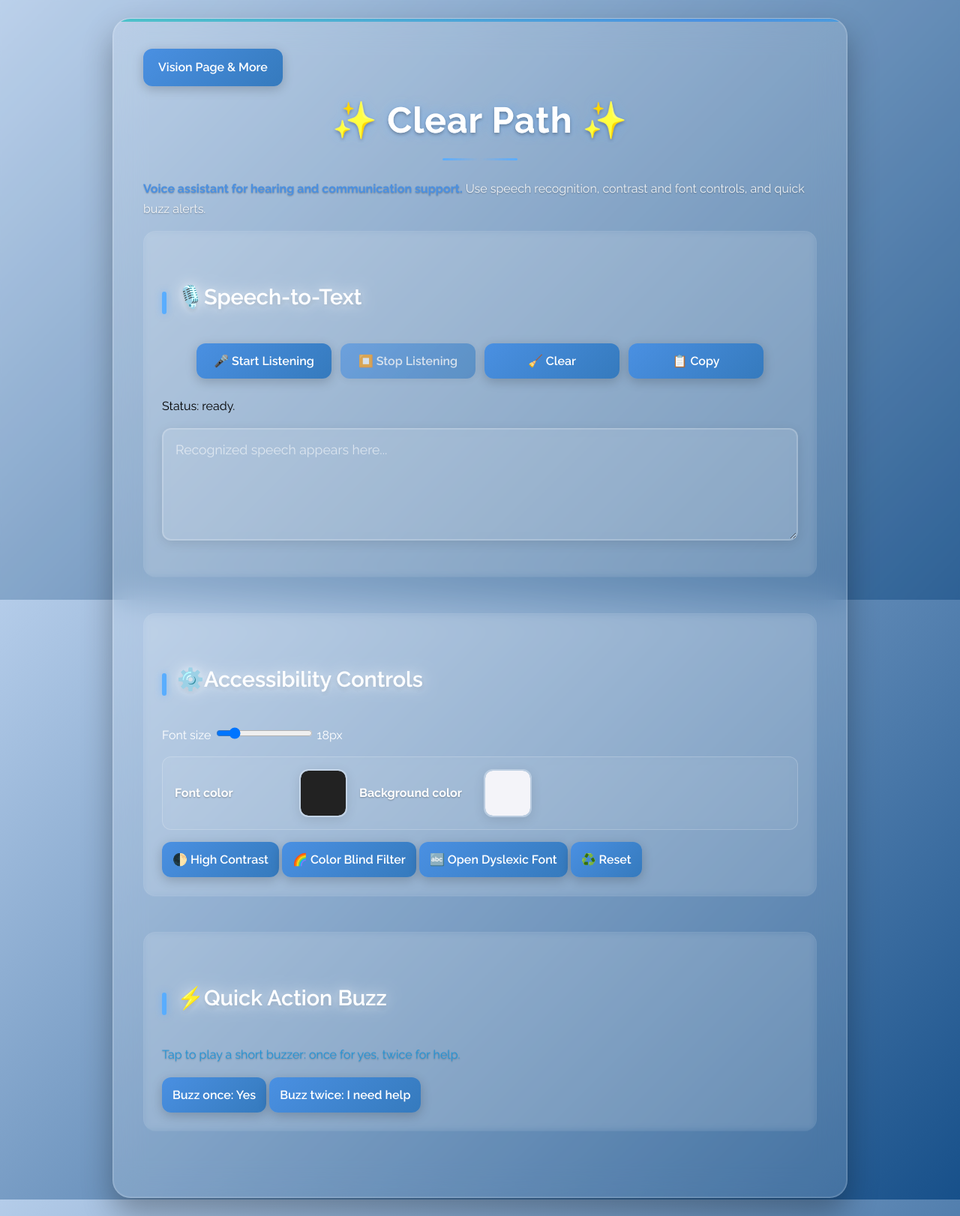
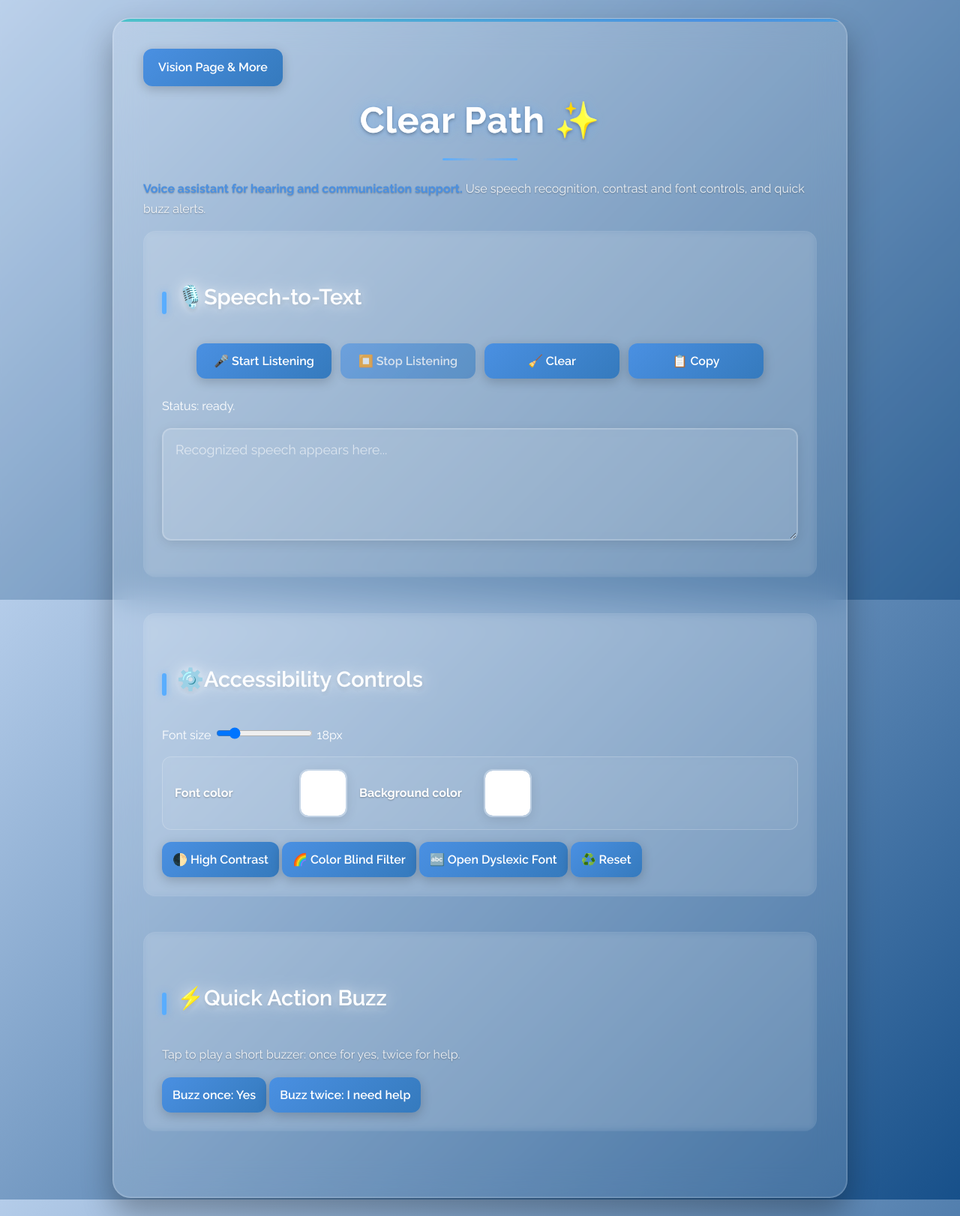
Before and after one commit to Amrutha-2028/ClearPath, a Flask app: page /hearing.html in a window 1280 px wide. Shown: the whole page at 75% size. Run offline with Flask 3, Linux system fonts and the light colour scheme; some web fonts are replaced.

Commit message:
bug fixes

```diff
--- a/hearing.html
+++ b/hearing.html
@@ -481,7 +481,6 @@
             left: 100%;
         }
 
-        /* Additional modern touches */
         p {
             line-height: 1.7;
             margin-bottom: 1rem;
@@ -494,7 +493,6 @@
             font-weight: 700;
         }
 
-        /* Responsive design improvements */
         @media (max-width: 768px) {
             body {
                 padding: 0.5rem;
@@ -512,7 +510,6 @@
             }
         }
 
-        /* Custom styles for color pickers */
         .picker-row {
             display: flex;
             flex-wrap: wrap;
@@ -574,7 +571,7 @@
         <div class="top-nav">
             <a href="/vision.html" class="nav-button">Vision Page & More</a>
         </div>
-        <h1>✨ Clear Path ✨</h1>
+        <h1>Clear Path ✨</h1>
         <p class="intro">
             <strong>Voice assistant for hearing and communication support.</strong>
             Use speech recognition, contrast and font controls, and quick buzz alerts.
@@ -587,7 +584,7 @@
                 <button type="button" id="clear-text" onclick="clearTranscript()">🧹 Clear</button>
                 <button type="button" id="copy-text" onclick="copyTranscript()">📋 Copy</button>
             </div>
-            <div id="hearing-status" class="status-box" style="color: #000;">Status: ready.</div>
+            <div id="hearing-status" class="status-box">Status: ready.</div>
             <textarea id="transcript" placeholder="Recognized speech appears here..."></textarea>
         </section>
 
@@ -600,9 +597,9 @@
             </div>
             <div class="picker-row">
                 <label for="font-color-picker">Font color</label>
-                <input type="color" id="font-color-picker" value="#222222" onchange="setFontColor(this.value)">
+                <input type="color" id="font-color-picker" value="#ffffff" onchange="setFontColor(this.value)">
                 <label for="bg-color-picker">Background color</label>
-                <input type="color" id="bg-color-picker" value="#f4f4f9" onchange="setBackgroundColor(this.value)">
+                <input type="color" id="bg-color-picker" value="#ffffff" onchange="setBackgroundColor(this.value)">
             </div>
             <div class="settings">
                 <button type="button" onclick="toggleContrast()">🌓 High Contrast</button>
@@ -614,7 +611,7 @@
 
         <section>
             <h2>⚡Quick Action Buzz</h2>
-            <p class="small-note" style="color: #2096da;">Tap to play a short buzzer: once for yes, twice for help.</p>
+            <p class="small-note">Tap to play a short buzzer: once for yes, twice for help.</p>
             <div class="quick-actions">
                 <button type="button" onclick="buzzPattern(1)">Buzz once: Yes</button>
                 <button type="button" onclick="buzzPattern(2)">Buzz twice:       I need help</button>
@@ -716,11 +713,14 @@
         }
 
         function setFontColor(color) {
+            document.body.style.setProperty('--text-color', color);
+            document.body.style.setProperty('--button-text', color);
             document.body.style.color = color;
         }
 
         function setBackgroundColor(color) {
-            document.body.style.backgroundColor = color;
+            document.body.style.background = color;
+            document.body.style.setProperty('--bg-color', color);
         }
 
         function toggleContrast() {
@@ -743,10 +743,13 @@
             document.body.style.fontSize = '18px';
             document.getElementById('font-size-range').value = 18;
             document.getElementById('font-size-label').textContent = '18px';
-            document.getElementById('font-color-picker').value = '#222222';
-            document.getElementById('bg-color-picker').value = '#f4f4f9';
+            document.getElementById('font-color-picker').value = '#ffffff';
+            document.getElementById('bg-color-picker').value = '#ffffff';
             document.body.style.removeProperty('color');
-            document.body.style.removeProperty('background-color');
+            document.body.style.removeProperty('background');
+            document.body.style.removeProperty('--text-color');
+            document.body.style.removeProperty('--button-text');
+            document.body.style.removeProperty('--bg-color');
         }
 
         let audioCtx = null;
--- a/templates/hearing.html
+++ b/templates/hearing.html
@@ -481,7 +481,6 @@
             left: 100%;
         }
 
-        /* Additional modern touches */
         p {
             line-height: 1.7;
             margin-bottom: 1rem;
@@ -494,7 +493,6 @@
             font-weight: 700;
         }
 
-        /* Responsive design improvements */
         @media (max-width: 768px) {
             body {
                 padding: 0.5rem;
@@ -512,7 +510,6 @@
             }
         }
 
-        /* Custom styles for color pickers */
         .picker-row {
             display: flex;
             flex-wrap: wrap;
@@ -574,7 +571,7 @@
         <div class="top-nav">
             <a href="/vision.html" class="nav-button">Vision Page & More</a>
         </div>
-        <h1>✨ Clear Path ✨</h1>
+        <h1>Clear Path ✨</h1>
         <p class="intro">
             <strong>Voice assistant for hearing and communication support.</strong>
             Use speech recognition, contrast and font controls, and quick buzz alerts.
@@ -587,7 +584,7 @@
                 <button type="button" id="clear-text" onclick="clearTranscript()">🧹 Clear</button>
                 <button type="button" id="copy-text" onclick="copyTranscript()">📋 Copy</button>
             </div>
-            <div id="hearing-status" class="status-box" style="color: #000;">Status: ready.</div>
+            <div id="hearing-status" class="status-box">Status: ready.</div>
             <textarea id="transcript" placeholder="Recognized speech appears here..."></textarea>
         </section>
 
@@ -600,9 +597,9 @@
             </div>
             <div class="picker-row">
                 <label for="font-color-picker">Font color</label>
-                <input type="color" id="font-color-picker" value="#222222" onchange="setFontColor(this.value)">
+                <input type="color" id="font-color-picker" value="#ffffff" onchange="setFontColor(this.value)">
                 <label for="bg-color-picker">Background color</label>
-                <input type="color" id="bg-color-picker" value="#f4f4f9" onchange="setBackgroundColor(this.value)">
+                <input type="color" id="bg-color-picker" value="#ffffff" onchange="setBackgroundColor(this.value)">
             </div>
             <div class="settings">
                 <button type="button" onclick="toggleContrast()">🌓 High Contrast</button>
@@ -614,7 +611,7 @@
 
         <section>
             <h2>⚡Quick Action Buzz</h2>
-            <p class="small-note" style="color: #2096da;">Tap to play a short buzzer: once for yes, twice for help.</p>
+            <p class="small-note">Tap to play a short buzzer: once for yes, twice for help.</p>
             <div class="quick-actions">
                 <button type="button" onclick="buzzPattern(1)">Buzz once: Yes</button>
                 <button type="button" onclick="buzzPattern(2)">Buzz twice:       I need help</button>
@@ -716,11 +713,14 @@
         }
 
         function setFontColor(color) {
+            document.body.style.setProperty('--text-color', color);
+            document.body.style.setProperty('--button-text', color);
             document.body.style.color = color;
         }
 
         function setBackgroundColor(color) {
-            document.body.style.backgroundColor = color;
+            document.body.style.background = color;
+            document.body.style.setProperty('--bg-color', color);
         }
 
         function toggleContrast() {
@@ -743,10 +743,13 @@
             document.body.style.fontSize = '18px';
             document.getElementById('font-size-range').value = 18;
             document.getElementById('font-size-label').textContent = '18px';
-            document.getElementById('font-color-picker').value = '#222222';
-            document.getElementById('bg-color-picker').value = '#f4f4f9';
+            document.getElementById('font-color-picker').value = '#ffffff';
+            document.getElementById('bg-color-picker').value = '#ffffff';
             document.body.style.removeProperty('color');
-            document.body.style.removeProperty('background-color');
+            document.body.style.removeProperty('background');
+            document.body.style.removeProperty('--text-color');
+            document.body.style.removeProperty('--button-text');
+            document.body.style.removeProperty('--bg-color');
         }
 
         let audioCtx = null;
```
